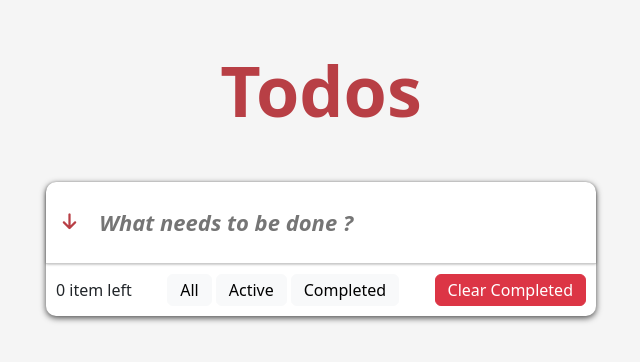
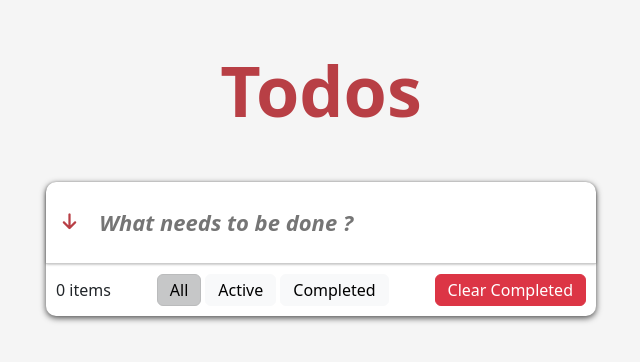
Before and after one commit to MahmoudsMohammed/Todos, an Angular app: page / in a window 1280 px wide. Shown: the top 362 px of the page, without its empty margins (319-959 px from the left). Built offline with nearby package versions, Linux system fonts and the light colour scheme.

Commit message:
active task category

```diff
--- a/src/app/list/list.component.html
+++ b/src/app/list/list.component.html
@@ -14,11 +14,11 @@
   <footer
     class="d-flex justify-content-between flex-wrap gap-2 align-items-center"
   >
-    <span>{{ tasks().length }} item left</span>
+    <span>{{ tasks().length }} items</span>
     <div class="states">
-      <button class="btn btn-light me-1" (click)="getAll()">All</button>
-      <button class="btn btn-light me-1" (click)="getActive()">Active</button>
-      <button class="btn btn-light" (click)="getCompleted()">Completed</button>
+      <button class="btn btn-light me-1" (click)="getAll()" [ngClass]="{'active':all}">All</button>
+      <button class="btn btn-light me-1" (click)="getActive()" [ngClass]="{'active':active}">Active</button>
+      <button class="btn btn-light" (click)="getCompleted()" [ngClass]="{'active':completed}">Completed</button>
     </div>
     <button class="btn btn-danger" (click)="onClear()">Clear Completed</button>
   </footer>
--- a/src/app/list/list.component.scss
+++ b/src/app/list/list.component.scss
@@ -54,5 +54,6 @@
   }
   button {
     padding: 3px 12px !important;
+
   }
 }
--- a/src/app/list/list.component.ts
+++ b/src/app/list/list.component.ts
@@ -10,6 +10,10 @@ import { listServices } from './list.service';
 export class ListComponent implements OnInit {
   constructor(private listServ: listServices) {}
   tasks;
+  all = true;
+  active = false;
+  completed = false;
+
   ngOnInit(): void {
     this.tasks = this.listServ.allTasks;
   }
@@ -22,14 +26,23 @@ export class ListComponent implements OnInit {
 
   getAll(){
     this.tasks = this.listServ.allTasks;
+    this.all = true;
+    this.active = false;
+    this.completed = false;
   }
 
   getActive(){
     this.tasks = this.listServ.activeTask();
+    this.all = false;
+    this.active = true;
+    this.completed = false;
   }
 
   getCompleted(){
     this.tasks = this.listServ.completedTask();
+    this.all = false;
+    this.active = false;
+    this.completed = true;
   }
 
   onClear(){
```
